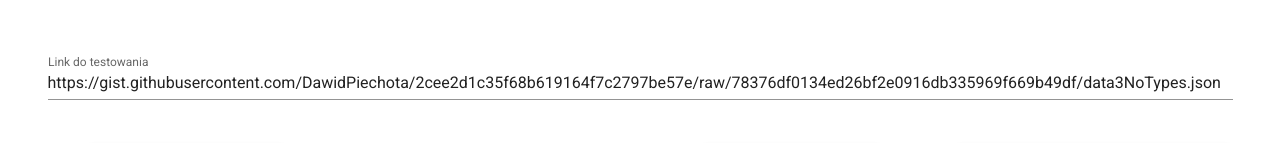
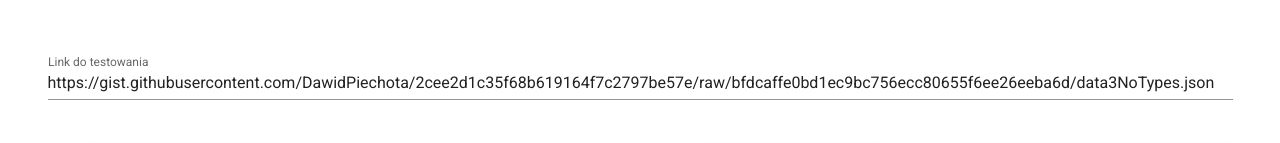
Before and after one commit to baatochan/BookRelationsScanner, a Vue app in the folder client/: page /visualise-data in a window 1280 px wide. Shown: the part 567-710 px from the top of the page. Built offline with nearby package versions, Linux system fonts and the light colour scheme; no server answers.

Commit message:
Update data link

```diff
--- a/client/src/components/VisualiseData.vue
+++ b/client/src/components/VisualiseData.vue
@@ -163,8 +163,7 @@ export default {
       data: null, // Separate data structure for D3
       changedData: null, // Data to be worked with. Structure unchanged by d3
       inputUrl:
-        "https://gist.githubusercontent.com/DawidPiechota/2cee2d1c35f68b619164f7c2797be57e/raw/78376df0134ed26bf2e0916db335969f669b49df/data3NoTypes.json",
-      dataList: ["data1.json", "data2.json", "data3.json"],
+        "https://gist.githubusercontent.com/DawidPiechota/2cee2d1c35f68b619164f7c2797be57e/raw/bfdcaffe0bd1ec9bc756ecc80655f6ee26eeba6d/data3NoTypes.json",
       fileToUpload: null,
       isFileToUpload: null
     };
```
